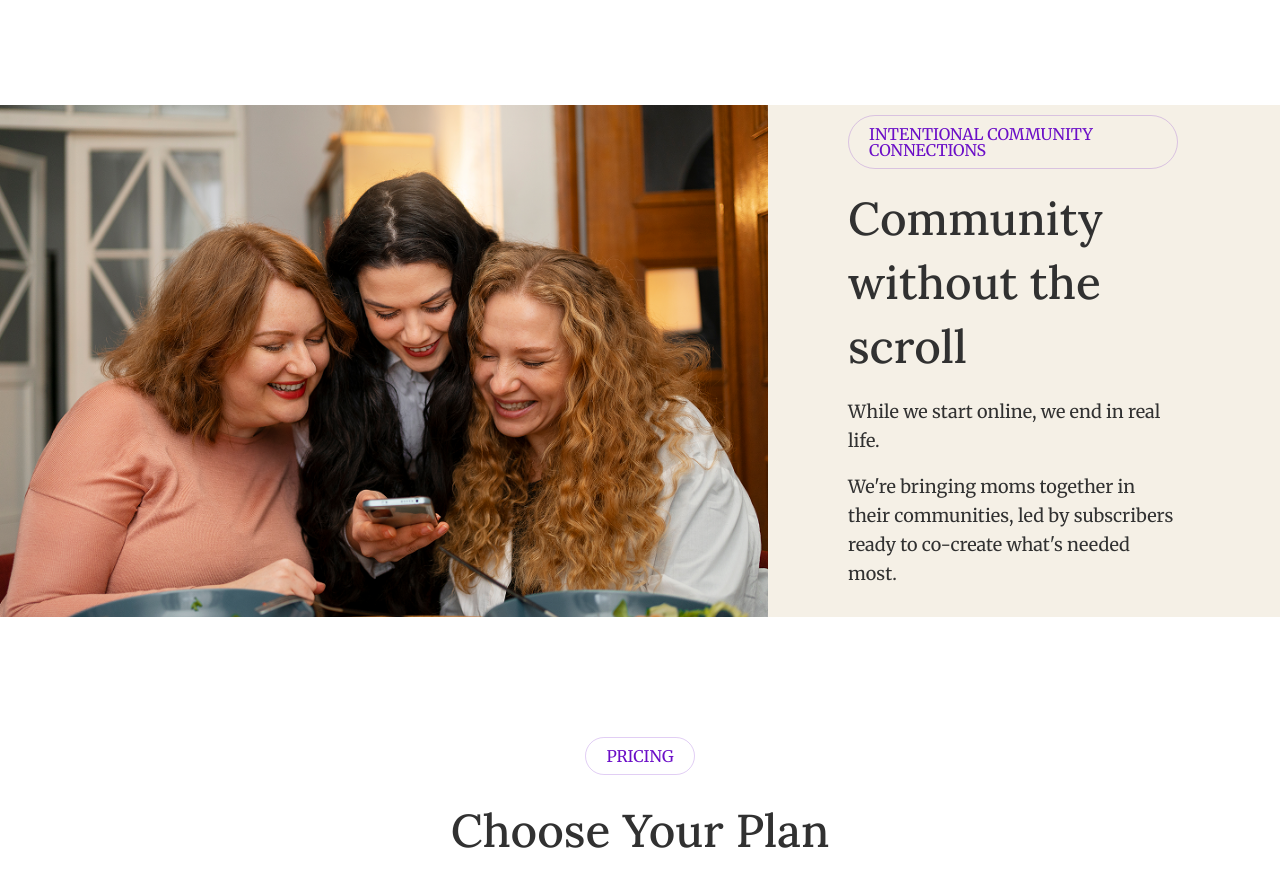
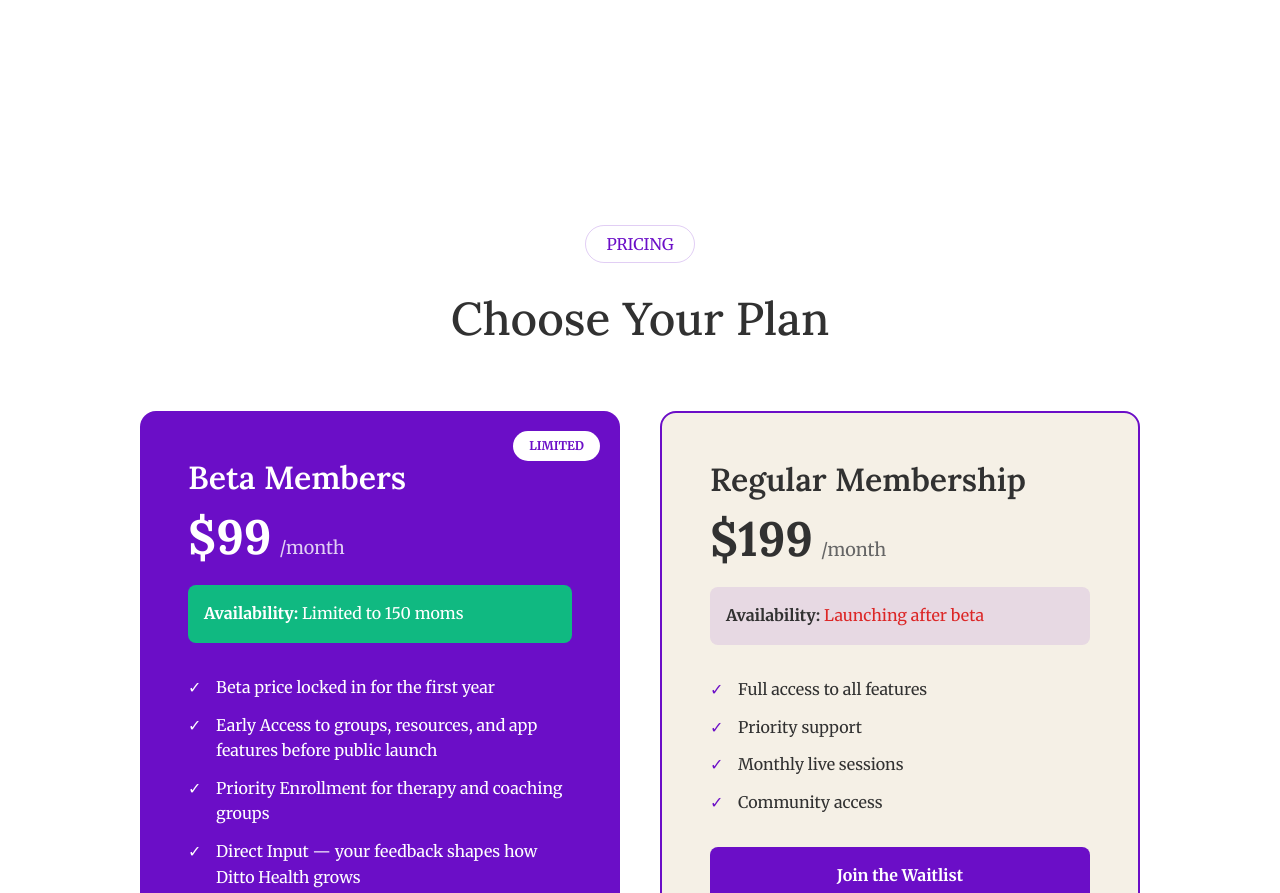
Before and after one commit to sameasme25/gitignore, a React (Vite) app: page / in a window 1280 px wide. Shown: the part 2045-2938 px from the top of the page. Built offline with nearby package versions, Linux system fonts and the light colour scheme.

Commit message:
Remove Community section and photo from website

```diff
--- a/src/App.tsx
+++ b/src/App.tsx
@@ -3,7 +3,6 @@ import Navbar from './components/Navbar';
 import Hero from './components/Hero';
 import AboutUs from './components/AboutUs';
 import Features from './components/Features';
-import Community from './components/Community';
 import Pricing from './components/Pricing';
 import CallToAction from './components/CallToAction';
 import Footer from './components/Footer';
@@ -39,7 +38,6 @@ function App() {
         <Hero />
         <AboutUs />
         <Features />
-        <Community />
         <Pricing />
         <CallToAction />
       </main>
```
